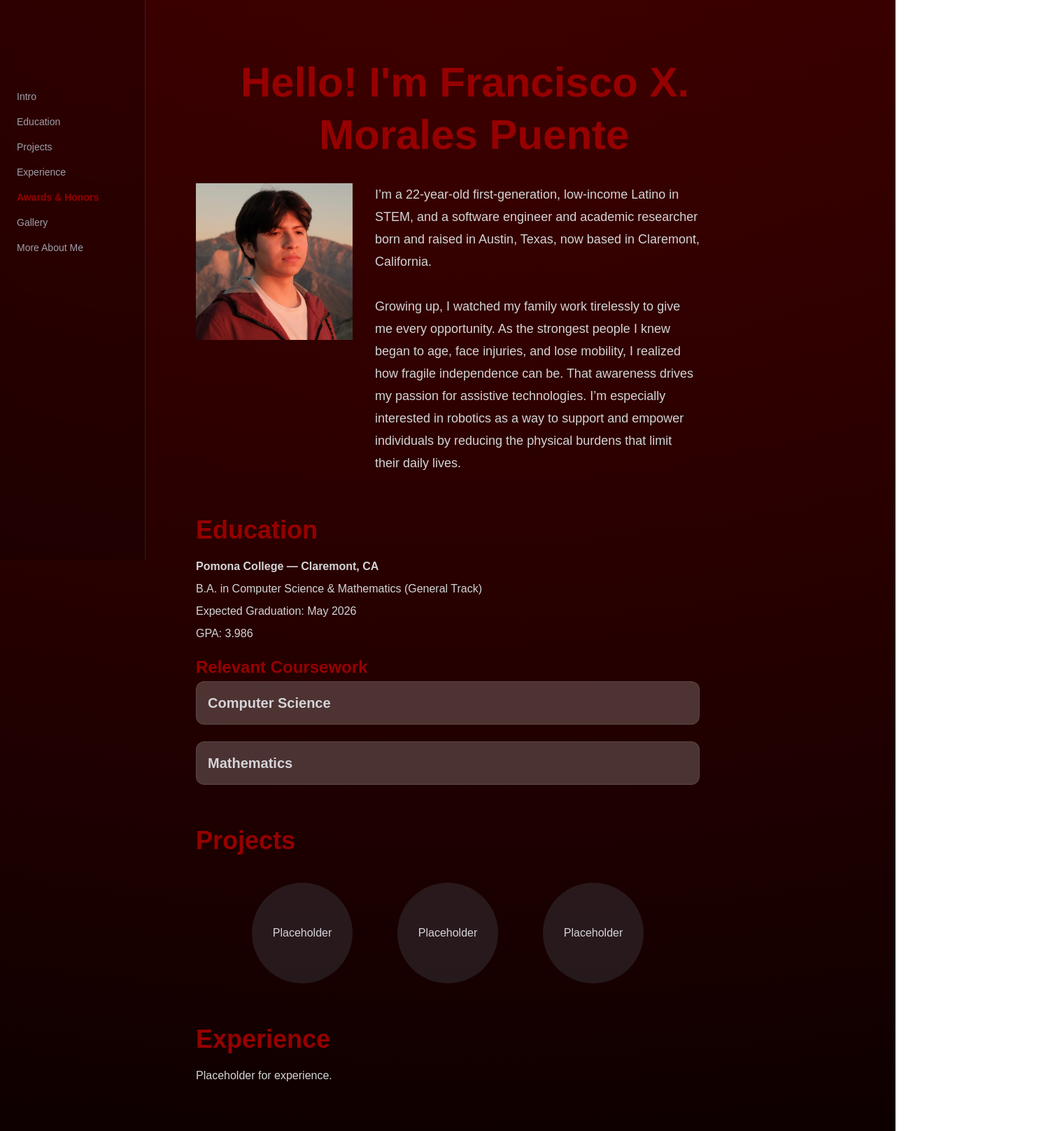
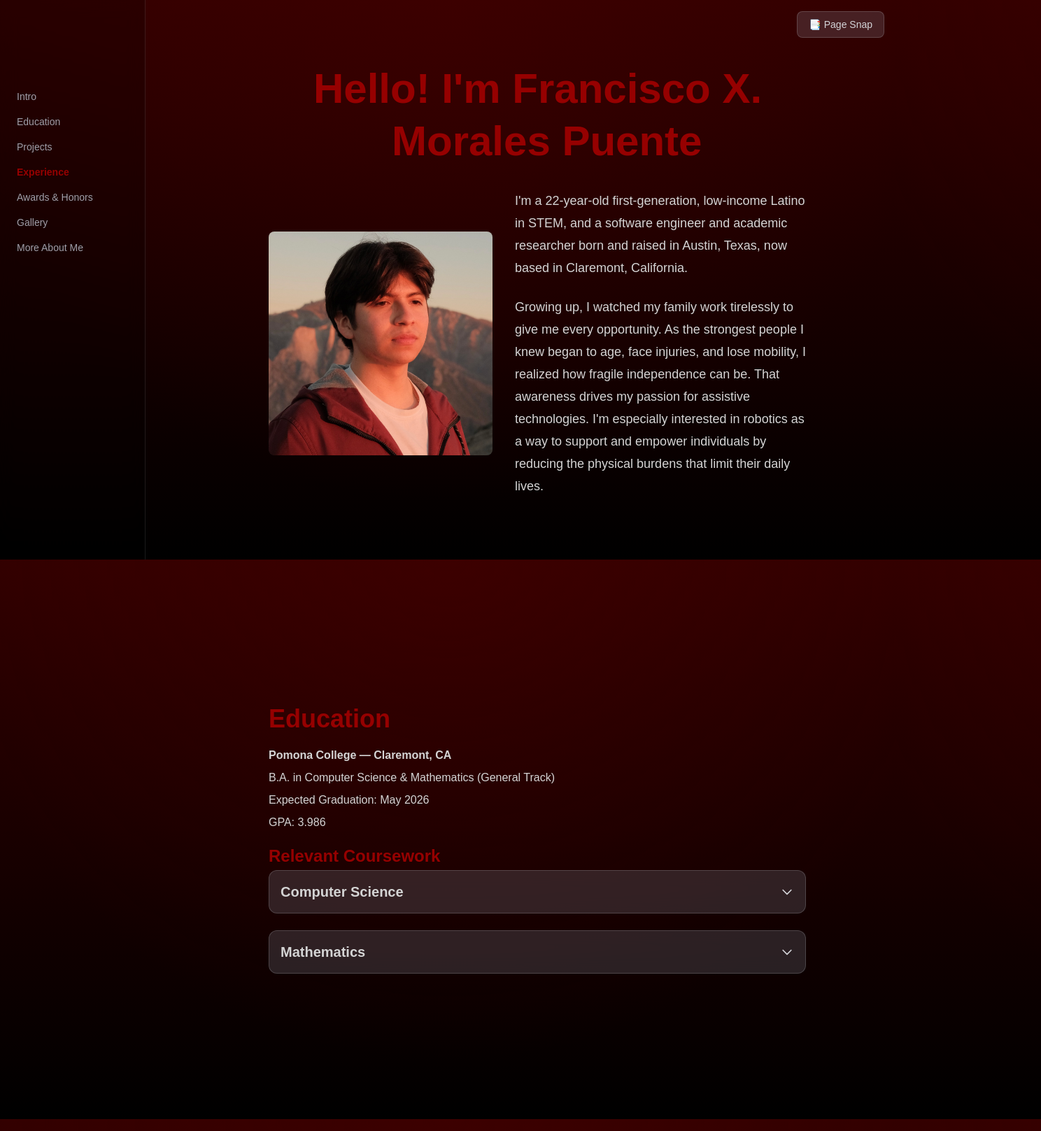
Before and after one commit to Framor81/PersonalWebsite, a Next.js app: page /about in a window 1280 px wide. Shown: the top 1617 px of the page at 70% size, 1488 px wide, since content can reach past the window. Built offline with nearby package versions, Linux system fonts and the light colour scheme.

Commit message:
Changed Scrolling and Centering

```diff
--- a/src/app/about/page.tsx
+++ b/src/app/about/page.tsx
@@ -1,33 +1,67 @@
 "use client";
 import Image from "next/image";
+import { useEffect, useState } from "react";
 
 import CourseworkGrid from "../components/courseWorkGrid";
 import ProjectShowcase from "../components/projectShowcase";
 import TableOfContents from "../components/TableOfContents";
 
 export default function AboutPage() {
+  const [snapMode, setSnapMode] = useState(false);
+
+  useEffect(() => {
+    if (snapMode) {
+      document.documentElement.style.scrollSnapType = "y mandatory";
+    } else {
+      document.documentElement.style.scrollSnapType = "none";
+    }
+    return () => {
+      document.documentElement.style.scrollSnapType = "none";
+    };
+  }, [snapMode]);
+
   return (
     <>
       {/* LEFT-SIDE TABLE OF CONTENTS */}
       <TableOfContents />
 
+      {/* Toggle Button */}
+      <button
+        onClick={() => setSnapMode(!snapMode)}
+        className="fixed top-4 right-4 z-50 px-4 py-2 rounded-lg bg-gray-400/20 backdrop-blur-md border border-gray-300/20 text-zinc-300 hover:bg-gray-400/30 hover:text-zinc-200 transition-all text-sm font-medium"
+        title={snapMode ? "Switch to continuous scroll" : "Switch to page snap mode"}
+      >
+        {snapMode ? "📄 Continuous" : "📑 Page Snap"}
+      </button>
+
       {/* MAIN CONTENT */}
-      <div className="max-w-3xl mx-auto px-6 py-20 space-y-15">
-        {/* HEADER */}
-        <div className="mb-1">
+      <div className={`w-full lg:ml-52 ${snapMode ? "snap-y snap-mandatory" : ""}`}>
+
+        {/* INTRO */}
+        <section
+          id="intro"
+          className={`min-h-screen flex items-center justify-center px-6 py-20 ${snapMode ? "snap-start" : ""}`}
+        >
+          <div className="max-w-3xl w-full" style={{ marginLeft: 'var(--content-offset-left)' }}>
+            {!snapMode && (
+              <div className="mb-8">
                 <h1 className="text-5xl sm:text-6xl font-bold text-foreground leading-tight">
-            <span className="block pl-4 sm:pl-16">Hello! I'm Francisco X. </span>
+                  <span className="block pl-4 sm:pl-16">Hello! I&apos;m Francisco X.</span>
                   <span className="block pl-8 sm:pl-44">Morales Puente</span>
-
                 </h1>
               </div>
+            )}
+            {snapMode && (
+              <h1 className="text-5xl sm:text-6xl font-bold text-foreground leading-tight mb-12">
+                <span className="block pl-4 sm:pl-16">Hello! I&apos;m Francisco X.</span>
+                <span className="block pl-8 sm:pl-44">Morales Puente</span>
+              </h1>
+            )}
 
-        {/* INTRO */}
-        <section id="intro" className="space-y-6 mt-8">
-          <div className="flex flex-col sm:flex-row items-center sm:items-start gap-8">
-
-            {/* Profile Image (Left) */}
-            <div className="w-40 h-40 sm:w-56 sm:h-56 rounded-full bg-zinc-800/30 backdrop-blur-md flex items-center justify-center shrink-0">
+            {/* Image and Text Layout */}
+            <div className="flex flex-col sm:flex-row items-center gap-8 mt-8">
+              {/* Profile Image - Larger Square, on the left, centered between paragraphs */}
+              <div className="w-64 h-64 sm:w-80 sm:h-80 bg-zinc-800/30 backdrop-blur-md flex items-center justify-center shrink-0 rounded-lg overflow-hidden">
                 <Image
                   src="/about/me_face.jpg"
                   alt="Profile photo of Francisco Xavier Morales Puente"
@@ -38,28 +72,35 @@ export default function AboutPage() {
                 />
               </div>
 
-            {/* Text Content (Right) */}
-            <div className="flex flex-col space-y-4">
+              {/* Text Content - Two paragraphs on the right */}
+              <div className="flex flex-col space-y-6 flex-1">
+                {/* First Paragraph */}
                 <p className="text-lg text-zinc-300 leading-8">
-                I’m a 22-year-old first-generation, low-income Latino in STEM, and a
+                  I&apos;m a 22-year-old first-generation, low-income Latino in STEM, and a
                   software engineer and academic researcher born and raised in Austin, Texas,
                   now based in Claremont, California.
-                <br /><br />
+                </p>
+
+                {/* Second Paragraph */}
+                <p className="text-lg text-zinc-300 leading-8">
                   Growing up, I watched my family work tirelessly to give me every
                   opportunity. As the strongest people I knew began to age, face injuries,
                   and lose mobility, I realized how fragile independence can be. That
-                awareness drives my passion for assistive technologies. I’m especially
+                  awareness drives my passion for assistive technologies. I&apos;m especially
                   interested in robotics as a way to support and empower individuals by
                   reducing the physical burdens that limit their daily lives.
                 </p>
               </div>
-
+            </div>
           </div>
         </section>
 
-
         {/* EDUCATION */}
-        <section id="education" className="space-y-4">
+        <section
+          id="education"
+          className={`min-h-screen flex items-center justify-center px-6 py-20 ${snapMode ? "snap-start" : ""}`}
+        >
+          <div className={`max-w-3xl w-full space-y-4`} style={{ marginLeft: 'var(--content-offset-left)' }}>
             <h2 className="text-4xl font-semibold text-foreground">Education</h2>
             <p className="text-zinc-300 leading-8">
               <strong>Pomona College — Claremont, CA</strong><br />
@@ -72,29 +113,39 @@ export default function AboutPage() {
               <h3 className="text-2xl font-semibold text-foreground">Relevant Coursework</h3>
               <CourseworkGrid />
             </div>
+          </div>
         </section>
 
-
         {/* PROJECTS */}
-        <section id="projects" className="space-y-10">
+        <section
+          id="projects"
+          className={`min-h-screen flex items-center justify-center px-6 py-20 ${snapMode ? "snap-start" : ""}`}
+        >
+          <div className={`max-w-3xl w-full space-y-10`} style={{ marginLeft: 'var(--content-offset-left)' }}>
             <h2 className="text-4xl font-semibold text-foreground">Projects</h2>
-
-          {/* INTERACTIVE PROJECT CIRCLES */}
             <ProjectShowcase />
+          </div>
         </section>
 
-
         {/* EXPERIENCE */}
-        <section id="experience" className="space-y-4">
+        <section
+          id="experience"
+          className={`min-h-screen flex items-center justify-center px-6 py-20 ${snapMode ? "snap-start" : ""}`}
+        >
+          <div className={`max-w-3xl w-full space-y-4`} style={{ marginLeft: 'var(--content-offset-left)' }}>
             <h2 className="text-4xl font-semibold">Experience</h2>
             <p className="text-zinc-300 leading-8">
               Placeholder for experience.
             </p>
+          </div>
         </section>
 
-
         {/* AWARDS */}
-        <section id="awards" className="space-y-4">
+        <section
+          id="awards"
+          className={`min-h-screen flex items-center justify-center px-6 py-20 ${snapMode ? "snap-start" : ""}`}
+        >
+          <div className={`max-w-3xl w-full space-y-4`} style={{ marginLeft: 'var(--content-offset-left)' }}>
             <h2 className="text-4xl font-semibold">Awards & Honors</h2>
             <ul className="list-disc list-inside text-zinc-300 leading-7 space-y-2">
               <li>
@@ -106,22 +157,31 @@ export default function AboutPage() {
               <li><strong>Summer Undergraduate Research Project Fellow</strong></li>
               <li><strong>Society of Hispanic Professional Engineers (SHPE) Member</strong></li>
             </ul>
+          </div>
         </section>
 
-
         {/* GALLERY */}
-        <section id="gallery" className="space-y-4">
+        <section
+          id="gallery"
+          className={`min-h-screen flex items-center justify-center px-6 py-20 ${snapMode ? "snap-start" : ""}`}
+        >
+          <div className={`max-w-3xl w-full space-y-4`} style={{ marginLeft: 'var(--content-offset-left)' }}>
             <h2 className="text-4xl font-semibold">Gallery</h2>
             <p className="text-zinc-300">Images will go here.</p>
+          </div>
         </section>
 
-
         {/* PERSONAL STORY */}
-        <section id="about-me" className="space-y-4">
+        <section
+          id="about-me"
+          className={`min-h-screen flex items-center justify-center px-6 py-20 pb-32 ${snapMode ? "snap-start" : ""}`}
+        >
+          <div className={`max-w-3xl w-full space-y-4`} style={{ marginLeft: 'var(--content-offset-left)' }}>
             <h2 className="text-4xl font-semibold">More About Me</h2>
             <p className="text-zinc-300 leading-8">
               Placeholder for personal story or extended biography.
             </p>
+          </div>
         </section>
 
       </div>
--- a/src/app/components/TableOfContents.tsx
+++ b/src/app/components/TableOfContents.tsx
@@ -15,40 +15,72 @@ export default function TableOfContents() {
   const [active, setActive] = useState<string>("intro");
 
   useEffect(() => {
+    let ticking = false;
+
     const handleScroll = () => {
-      let current = active;
+      if (!ticking) {
+        window.requestAnimationFrame(() => {
+          const viewportHeight = window.innerHeight;
+          const scrollY = window.scrollY;
+
+          // Find which section is currently in the center of the viewport
+          let current: string | null = null;
+          let minDistance = Infinity;
 
           for (const section of sections) {
             const el = document.getElementById(section.id);
             if (!el) continue;
 
             const rect = el.getBoundingClientRect();
-        const top = rect.top;
-        const height = rect.height;
+            const sectionCenter = rect.top + rect.height / 2;
+            const viewportCenter = viewportHeight / 2;
+            const distance = Math.abs(sectionCenter - viewportCenter);
 
-        // Section is considered active when near top of viewport
-        if (top <= 200 && top + height >= 200) {
+            // If section is mostly visible and closest to center
+            if (rect.top < viewportHeight && rect.bottom > 0 && distance < minDistance) {
+              minDistance = distance;
               current = section.id;
             }
           }
 
-      setActive(current);
+          if (current) {
+            setActive(prev => prev !== current ? current! : prev);
+          }
+          ticking = false;
+        });
+
+        ticking = true;
+      }
     };
 
-    window.addEventListener("scroll", handleScroll);
+    // Initial call
+    handleScroll();
+
+    window.addEventListener("scroll", handleScroll, { passive: true });
     return () => window.removeEventListener("scroll", handleScroll);
-  }, [active]);
+  }, []);
 
   return (
-     <aside className="hidden lg:flex flex-col fixed left-0 top-0 h-full w-52 px-6 py-32 backdrop-blur-md bg-black/20 border-r border-white/10">
+     <aside className="hidden lg:flex flex-col fixed left-0 top-0 h-full w-52 px-6 py-32 backdrop-blur-md bg-black/20 border-r border-white/10 z-10 pointer-events-auto">
 
       <nav className="space-y-4 text-sm">
         {sections.map(sec => (
           <a
             key={sec.id}
             href={`#${sec.id}`}
+            onClick={(e) => {
+              e.preventDefault();
+              const el = document.getElementById(sec.id);
+              if (el) {
+                // Scroll to section - scroll snap will handle the positioning
+                el.scrollIntoView({
+                  behavior: "smooth",
+                  block: "center"
+                });
+              }
+            }}
             className={`
-              block transition-colors
+              block transition-colors cursor-pointer relative z-20
               ${active === sec.id
                 ? "text-foreground font-semibold"
                 : "text-zinc-400 hover:text-zinc-200"}
--- a/src/app/components/courseWorkGrid.tsx
+++ b/src/app/components/courseWorkGrid.tsx
@@ -1,6 +1,6 @@
 "use client";
 
-import { useState } from "react";
+import { useEffect, useState } from "react";
 
 const csCourses = [
   "Algorithms",
@@ -24,25 +24,47 @@ const mathCourses = [
   "Biostatistics (R)",
 ];
 
+type OpenCourse = { section: "cs" | "math"; index: number } | null;
+
 export default function CourseworkGrid() {
-  const [openFolder, setOpenFolder] = useState<"cs" | "math" | null>(null);
-  const [openCourse, setOpenCourse] = useState<number | null>(null);
+  const [openCS, setOpenCS] = useState(false);
+  const [openMath, setOpenMath] = useState(false);
 
-  const renderCourses = (courses: string[]) => (
-    <div className="grid grid-cols-2 sm:grid-cols-3 lg:grid-cols-4 gap-4 mt-4">
+  const [openCourse, setOpenCourse] = useState<OpenCourse>(null);
+  const [showItems, setShowItems] = useState(false);
+
+  // Trigger stagger reveal ONLY when a folder opens
+  useEffect(() => {
+    if (openCS || openMath) {
+      setTimeout(() => setShowItems(true), 180);
+    } else {
+      setShowItems(false); // instant hide when closing
+    }
+  }, [openCS, openMath]);
+
+  const renderCourses = (courses: string[], section: "cs" | "math") => (
+    <div className="grid grid-cols-2 sm:grid-cols-3 lg:grid-cols-4 gap-4 mt-4 pb-2">
       {courses.map((course, index) => {
-        const isOpen = openCourse === index;
+        const isOpen = openCourse?.section === section && openCourse?.index === index;
 
         return (
           <div
             key={index}
-            onClick={() => setOpenCourse(isOpen ? null : index)}
+            onClick={() => setOpenCourse(isOpen ? null : { section, index })}
             className={`
               cursor-pointer select-none rounded-xl p-4
               transition-all duration-300 ease-in-out
-              bg-white/15 backdrop-blur-lg border border-white/10
-              shadow-[0_0_8px_rgba(255,255,255,0.08)]
-              ${isOpen ? "bg-white/25 border-white/30 shadow-[0_0_12px_rgba(255,255,255,0.15)]" : ""}
+              transform hover:scale-[1.02] hover:translate-y-[-2px]
+
+              bg-gray-400/20 backdrop-blur-md border border-gray-300/20
+              shadow-[0_2px_8px_rgba(0,0,0,0.1),0_0_4px_rgba(255,255,255,0.05)]
+              hover:bg-gray-400/30 hover:border-gray-300/30
+              hover:shadow-[0_4px_12px_rgba(0,0,0,0.15),0_0_8px_rgba(255,255,255,0.1)]
+
+              ${isOpen ? "bg-gray-400/35 border-gray-300/40 shadow-[0_6px_16px_rgba(0,0,0,0.2),0_0_12px_rgba(255,255,255,0.15)] scale-[1.02]" : ""}
+
+              ${showItems ? "animate-fadeInUp" : "opacity-0"}
+              ${showItems ? `animation-delay-[${index * 60}ms]` : ""}
             `}
           >
             <p className={`
@@ -53,7 +75,7 @@ export default function CourseworkGrid() {
             </p>
 
             {isOpen && (
-              <p className="text-zinc-300 text-sm leading-snug">
+              <p className="text-zinc-300 text-sm leading-snug animate-fadeIn">
                 Placeholder description for {course}.
               </p>
             )}
@@ -65,52 +87,82 @@ export default function CourseworkGrid() {
 
   return (
     <div className="space-y-6">
+
       {/* CS Folder */}
       <div>
         <button
-          onClick={() => setOpenFolder(openFolder === "cs" ? null : "cs")}
+          onClick={() => setOpenCS(!openCS)}
           className={`
             w-full text-left p-4 rounded-xl
-            bg-white/20 backdrop-blur-lg border border-white/10
+            bg-gray-400/20 backdrop-blur-md border border-gray-300/20
             transition-all duration-300 font-semibold text-xl
-            ${openFolder === "cs" ? "bg-white/30 border-white/30 shadow-lg" : ""}
+            flex items-center justify-between
+            hover:bg-gray-400/30 hover:border-gray-300/30
+            hover:shadow-[0_4px_12px_rgba(0,0,0,0.15)]
+            transform hover:scale-[1.01]
+            ${openCS ? "bg-gray-400/30 border-gray-300/40 shadow-[0_6px_16px_rgba(0,0,0,0.2)]" : ""}
           `}
         >
-          Computer Science
+          <span>Computer Science</span>
+          <svg
+            className={`
+              w-5 h-5 transition-transform duration-300
+              ${openCS ? "rotate-180" : ""}
+            `}
+            fill="none"
+            stroke="currentColor"
+            viewBox="0 0 24 24"
+          >
+            <path strokeLinecap="round" strokeLinejoin="round" strokeWidth={2} d="M19 9l-7 7-7-7" />
+          </svg>
         </button>
 
-        {/* folder expands content */}
         <div
           className={`
-            overflow-hidden transition-[max-height,opacity] duration-500
-            ${openFolder === "cs" ? "max-h-[2000px] opacity-100" : "max-h-0 opacity-0"}
+            overflow-hidden transition-[max-height] duration-500 ease-in-out
+            ${openCS ? "max-h-[2000px]" : "max-h-0"}
           `}
         >
-          {renderCourses(csCourses)}
+          {renderCourses(csCourses, "cs")}
         </div>
       </div>
 
       {/* Math Folder */}
       <div>
         <button
-          onClick={() => setOpenFolder(openFolder === "math" ? null : "math")}
+          onClick={() => setOpenMath(!openMath)}
           className={`
             w-full text-left p-4 rounded-xl
-            bg-white/20 backdrop-blur-lg border border-white/10
+            bg-gray-400/20 backdrop-blur-md border border-gray-300/20
             transition-all duration-300 font-semibold text-xl
-            ${openFolder === "math" ? "bg-white/30 border-white/30 shadow-lg" : ""}
+            flex items-center justify-between
+            hover:bg-gray-400/30 hover:border-gray-300/30
+            hover:shadow-[0_4px_12px_rgba(0,0,0,0.15)]
+            transform hover:scale-[1.01]
+            ${openMath ? "bg-gray-400/30 border-gray-300/40 shadow-[0_6px_16px_rgba(0,0,0,0.2)]" : ""}
           `}
         >
-          Mathematics
+          <span>Mathematics</span>
+          <svg
+            className={`
+              w-5 h-5 transition-transform duration-300
+              ${openMath ? "rotate-180" : ""}
+            `}
+            fill="none"
+            stroke="currentColor"
+            viewBox="0 0 24 24"
+          >
+            <path strokeLinecap="round" strokeLinejoin="round" strokeWidth={2} d="M19 9l-7 7-7-7" />
+          </svg>
         </button>
 
         <div
           className={`
-            overflow-hidden transition-[max-height,opacity] duration-500
-            ${openFolder === "math" ? "max-h-[2000px] opacity-100" : "max-h-0 opacity-0"}
+            overflow-hidden transition-[max-height] duration-500 ease-in-out
+            ${openMath ? "max-h-[2000px]" : "max-h-0"}
           `}
         >
-          {renderCourses(mathCourses)}
+          {renderCourses(mathCourses, "math")}
         </div>
       </div>
     </div>
--- a/src/app/globals.css
+++ b/src/app/globals.css
@@ -10,6 +10,9 @@
 
   /* Scroll progress controls text color blending */
   --scroll-progress: 0;
+
+  /* Content alignment offset - adjust this to shift content left/right for visual centering */
+  --content-offset-left: -10rem; /* -ml-2 equivalent, change to adjust visual centering */
 }
 
 /* Map variables into Tailwind's theme system */
@@ -37,19 +40,16 @@
    - ensures full-height pages
 -------------------------------------------- */
 body {
-  background:
-    radial-gradient(
-      circle at 50% 0%,
-      rgba(80, 0, 0, 0.35),
-      transparent 70%
-    ),
-    linear-gradient(to bottom, #320000, #000000);
+  background-color: transparent; /* Let html handle background */
 
   /* Default text color before scroll adjustment */
   color: var(--foreground);
   min-height: 100vh;
   font-family: Arial, Helvetica, sans-serif;
-  background-repeat: no-repeat;
+  margin: 0;
+  padding: 0;
+  width: 100%;
+  position: relative;
 }
 
 /* -------------------------------------------
@@ -80,4 +80,68 @@ p, span, li, ul, ol {
 
 html {
   scroll-behavior: smooth;
+  /* Ensure background extends beyond viewport */
+  background-color: #000000; /* Fallback to black at bottom */
+  background:
+    radial-gradient(
+      circle at 50% 0%,
+      rgba(80, 0, 0, 0.35),
+      transparent 70%
+    ),
+    linear-gradient(to bottom, #320000, #000000);
+  background-attachment: fixed;
+  background-size: 100% 100vh;
+  background-position: center top;
+  background-repeat: no-repeat;
+  height: 100%;
+  min-height: 100vh;
+  width: 100%;
+  overflow-x: hidden;
 }
+
+/* Ensure html covers full document height */
+html::before {
+  content: '';
+  position: fixed;
+  top: 0;
+  left: 0;
+  right: 0;
+  bottom: 0;
+  background:
+    radial-gradient(
+      circle at 50% 0%,
+      rgba(80, 0, 0, 0.35),
+      transparent 70%
+    ),
+    linear-gradient(to bottom, #320000, #000000);
+  z-index: -1;
+  pointer-events: none;
+}
+
+@keyframes fadeInUp {
+  0% {
+    opacity: 0;
+    transform: translateY(6px);
+  }
+  100% {
+    opacity: 1;
+    transform: translateY(0px);
+  }
+}
+
+.animate-fadeInUp {
+  animation: fadeInUp 0.35s ease-out forwards;
+}
+
+@keyframes fadeIn {
+  0% {
+    opacity: 0;
+  }
+  100% {
+    opacity: 1;
+  }
+}
+
+.animate-fadeIn {
+  animation: fadeIn 0.3s ease-out forwards;
+}
```
Lines whose indentation alone changed are shown as unchanged.
